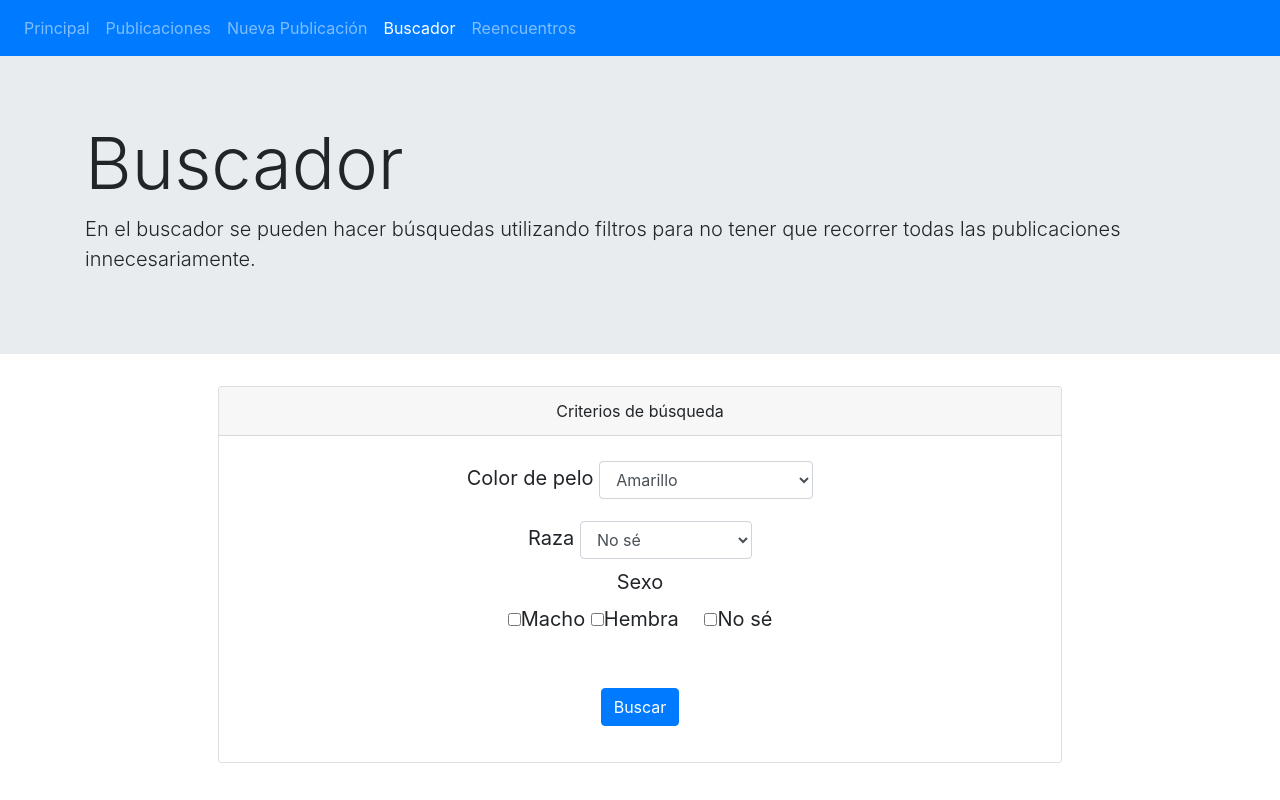
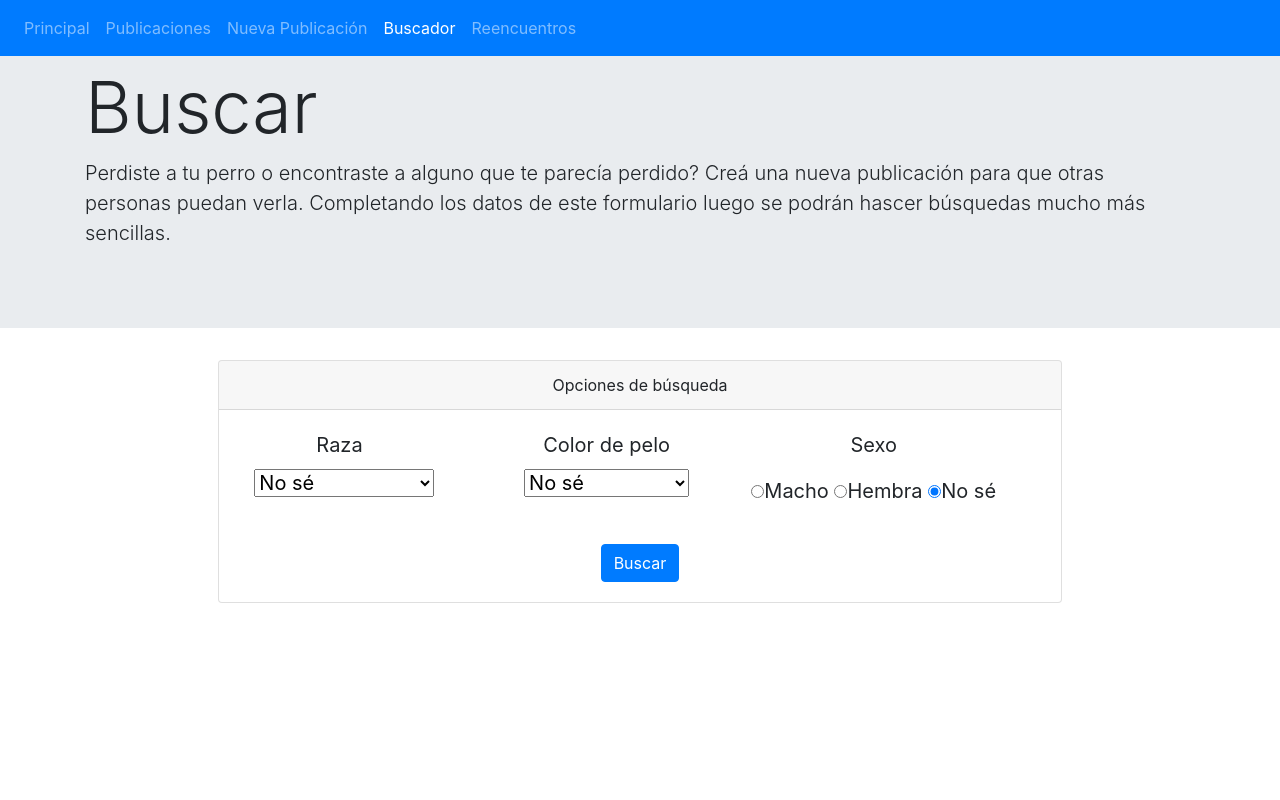
Before and after one commit to eliasconde/PF-ComIT-Conde, a PHP site: page /PF-ComIT-Conde/Buscador.php in a window 1280 px wide. Run offline with PHP 8.4, Linux system fonts and the light colour scheme; some libraries are stand-ins or nearby versions.

Commit message:
Se escribe el código para realizar búsquedas filtradas

```diff
--- a/Buscador.php
+++ b/Buscador.php
@@ -1,17 +1,35 @@
+<?php
+    include 'mysql/conexion.php';
+
+?>
 <!DOCTYPE html>
 <html>
+
 <head>
-	<title></title>
+	<title>Buscar</title>
 </head>
+
 <body>
+
+    <div id="fb-root"></div>
+    <script>(function(d, s, id) {
+            var js, fjs = d.getElementsByTagName(s)[0];
+            if (d.getElementById(id)) return;
+            js = d.createElement(s); js.id = id;
+            js.src = 'https://connect.facebook.net/es_ES/sdk.js#xfbml=1&version=v2.11&appId=889406647892264';
+            fjs.parentNode.insertBefore(js, fjs);
+        }(document, 'script', 'facebook-jssdk'));
+    </script>
+
+
     <link rel="stylesheet" href="https://maxcdn.bootstrapcdn.com/bootstrap/4.0.0-beta.2/css/bootstrap.min.css">
 	<script src="https://code.jquery.com/jquery-3.2.1.slim.min.js"></script>
 	<script src="https://cdnjs.cloudflare.com/ajax/libs/popper.js/1.12.3/umd/popper.min.js"></script>
 	<script src="https://maxcdn.bootstrapcdn.com/bootstrap/4.0.0-beta.2/js/bootstrap.min.js"></script>
 
+
 <!--Barra de navegación-->
-
-<nav class="navbar navbar-expand-lg navbar-dark bg-primary">
+  <nav class="navbar fixed-top navbar-expand-lg navbar-dark bg-primary">
     <button class="navbar-toggler" type="button" data-toggle="collapse" data-target="#navbarSupportedContent" aria-controls="navbarSupportedContent" aria-expanded="false" aria-label="Toggle navigation">
       <span class="navbar-toggler-icon"></span>
     </button>
@@ -19,7 +37,7 @@
     <div class="collapse navbar-collapse" id="navbarSupportedContent">
       <ul class="navbar-nav mr-auto">
         <li class="nav-item">
-        <a class="nav-link" href="index.php">Principal</a>
+          <a class="nav-link" href="Index.php">Principal</a>
         </li>
         <li class="nav-item">
           <a class="nav-link" href="Publicaciones.php">Publicaciones </a>
@@ -27,8 +45,8 @@
         <li class="nav-item">
           <a class="nav-link" href="Nueva_publicacion.php">Nueva Publicación </a>
         </li>
-      <li class="nav-item active">
-        <a class="nav-link" href="#">Buscador </a>
+        <li class="nav-item">
+          <a class="nav-link active" href="#">Buscador </a>
         </li>
         <li class="nav-item">
           <a class="nav-link" href="Reencuentros.php">Reencuentros </a>
@@ -38,83 +56,87 @@
   </nav>
 
 <!-- Título y texto explicativo de este apartado-->
-
   <div class="jumbotron jumbotron-fluid">
     <div class="container">
-    <h1 class="display-3">Buscador</h1>
-    <p class="lead"> En el buscador se pueden hacer búsquedas utilizando filtros para no tener que recorrer todas las publicaciones innecesariamente. </p>
+      <h1 class="display-3">Buscar</h1>
+      <p class="lead"> Perdiste a tu perro o encontraste a alguno que te parecía perdido? Creá una nueva publicación para que otras personas puedan verla. Completando los datos de este formulario luego se podrán hascer búsquedas mucho más sencillas. </p>
     </div>
   </div>
 
-<!--Elementos del formulario de búsqueda-->
+<!-----------------------------OPCIONES DE BUSQUEDA------------------------------------>
 
-<!-- Formulario para elegir criterios de búsqueda -->
 <div class="row">
     <div class="col"> </div>
     <div class="col-8">
 
     <div class="card text-center">
     <div class="card-header">
-    Criterios de búsqueda
+      Opciones de búsqueda
     </div>
     <div class="card-body">
         <blockquote class="blockquote mb-0">
-      <!--Menú desplegable para Color de pelo-->
-            <div class="form-group">
-              <label class="col-form-label" for="formGroupExampleInput">Color de pelo</label>
-              <div class="btn-group">
-                <select class="form-control bg-default">
-                    <option>Amarillo</option>
-                    <option>Amarillo con manchas</option>
-                    <option>Blanco</option>
-                    <option>Blanco con manchas</option>
-                    <option>Gris</option>
-                    <option>Gris con manchas</option>
-                    <option>Marrón</option>
-                    <option>Marrón con manchas</option>
-                    <option>Negro</option>
-                    <option>Negro con manchas</option>
+
+            <form method="post" action="<?php echo $_SERVER['PHP_SELF'] ?>">
+                <div class="container">
+                    <!--RAZA---COLOR DE PELO---SEXO-->
+                    <div class= "row">
+                        <div class="col-3">
+                            <!--RAZA-->
+                            <label>Raza</label>
+                            <select name="raza">
+                                <option value="No sé">No sé</option>
+                                <option value="Beagle">Beagle</option>
+                                <option value="Border Collie">Border Collie</option>
+                                <option value="Boxer">Boxer</option>
+                                <option value="Bulldog Francés">Bulldog Francés</option>
+                                <option value="Caniche">Caniche</option>
+                                <option value="Cocker">Cocker</option>
+                                <option value="Dogo">Dogo</option>
+                                <option value="Labrador">Labrador</option>
+                                <option value="Mestizo">Mestizo</option>
+                                <option value="Ovejero">Ovejero</option>
+                                <option value="Salchicha">Salchicha</option>
+                                <option value="Yorkshire Terrier">Yorkshire Terrier</option>
                             </select>
                         </div>
-            </div>
-
-      <!--Dropdown para raza-->
-        <div class="form-group">
-          <label class="col-form-label" for="formGroupExampleInput">Raza</label>
-          <div class="btn-group">
-            <select class="form-control bg-default">
-             <option>No sé</option>
-             <option>Beagle</option>
-             <option>Border Collie</option>
-             <option>Boxer</option>
-             <option>Bulldog Francés</option>
-             <option>Caniche</option>
-             <option>Cocker</option>
-             <option>Dogo</option>
-             <option>Labrador</option>
-             <option>Mestizo</option>
-             <option>Ovejero</option>
-             <option>Salchicha</option>
-             <option>Yorkshire Terrier</option>
+                        <div class="col-1"></div>
+                        <div class="col-3">
+                            <!--COLOR DE PELO-->
+                            <label>Color de pelo</label>
+                            <select name="pelo">
+                                <option value="No sé">No sé</option>
+                                <option value="Blanco">Blanco</option>
+                                <option value="Beige">Beige</option>
+                                <option value="Gris Claro">Gris Claro</option>
+                                <option value="Gris Oscuro">Gris Oscuro</option>
+                                <option value="Marrón Claro">Marrón Claro</option>
+                                <option value="Marrón Oscuro">Marrón Oscuro</option>
+                                <option value="Negro">Negro</option>
                             </select>
                         </div>
-
-      <!--Selección de Sexo-->
-        <div class="form-group">
-          <label class="col-form-label" for="formGroupExampleInput">Sexo</label>
-            <div class="form-check">
-              <label class="checkbox-inline"><input type="checkbox" value="Macho">Macho</label>
-              <label class="checkbox-inline"><input type="checkbox" value="Hembra">Hembra</label>
-              <label class="form-check-label"><input type="checkbox" value="No sé">No sé</label>
+                        <div class="col-5">
+                            <!--SEXO-->
+                            <div class="radio">
+                                <p>Sexo</p>
+                                <label class="radio-inline"><input type="radio" name="sexo" value="Macho">Macho</label>
+                                <label class="radio-inline"><input type="radio" name="sexo" value="Hembra">Hembra</label>
+                                <label class="radio-inline"><input type="radio" name="sexo" value="No sé" checked>No sé</label>
                             </div>
                         </div>
-
+                    </div>
                     <br>
 
-    <!--Botón para creación de publicación-->
+                    <!--BOTON PARA BUSCAR-->
 
-	<button type="submit" class="btn btn-primary">Buscar</button>
-
+                    <div class='row'>
+                        <div class="col-4"></div>
+                        <div class="col-4">
+                            <button type="submit" id="buscar" name="buscar" class="btn btn-primary">Buscar</button>
+                        </div>
+                        <div class="col-4"></div>
+                    </div>
+                </div>
+            </form>
         </blockquote>
     </div>
     </div>
@@ -123,5 +145,73 @@
     <div class="col"> </div>
   </div>
 
+<?php
+
+     if ($_POST){
+
+        // PREPARO LA PARTE DE LA CONSULTA POR RAZA
+        if ($_POST['raza'] != 'No sé'){
+            $raza = " AND (perros.raza = '" . $_POST['raza'] . "')";
+        }else {
+            $raza = '';
+        }
+
+        // PREPARO LA PARTE DE LA CONSULTA POR PELO
+        if ($_POST['pelo'] != 'No sé'){
+            $pelo = " AND (perros.color_pelo = '" . $_POST['pelo'] . "')";
+        }else {
+            $pelo = '';
+        }
+
+        // PREPARO LA PARTE DE LA CONSULTA POR SEXO
+        if ($_POST['sexo'] != 'No sé'){
+            $sexo = " AND (perros.sexo = '" . $_POST['sexo'] . "')";
+        }else {
+            $sexo = '';
+        }
+
+        $sql = "SELECT nombre_user, fecha, texto, img_ruta, id_pub
+        FROM usuarios, publicaciones, perros
+        WHERE (((publicaciones.reencuentro <> 1) or (publicaciones.cerrada <> 1))
+        AND ((usuarios.id_user = publicaciones.id_user) and (perros.id_perro = publicaciones.id_perro)))" . $raza . $pelo . $sexo . " ORDER BY publicaciones.fecha";
+
+        $result = mysqli_query ($conn, $sql);
+
+        if (mysqli_num_rows($result) > 0){
+
+        while ($row = mysqli_fetch_assoc($result)){
+
+            echo    "<div class='container' id='" . $row["id_pub"] . "'>";
+            echo       "<div class='row'>" ;
+            echo       "<div class='col-md-3'></div>";
+            echo       "<div class='col-md-6'>";
+            echo            "<img class='img-responsive img-thumbnail' src='" . $row["img_ruta"] . "'>";
+            echo        "</div>";
+            echo        "<div class='col-md-3'></div>";
+            echo    "</div>";
+            echo    "<div class='row bg-info'>";
+            echo        "<div class='col-md-4'><h4>" . $row["nombre_user"] . "</h4></div>";
+            echo        "<div class='col-md-5'></div>";
+            echo        "<div class='col-md-3'><h4>" . $row["fecha"] . "</h4></div>";
+            echo    "</div>";
+            echo    "<div class='row bg-light'>";
+            echo        "<h5>" . $row["texto"] . "</h5>";
+            echo    "</div>";
+            echo    "<div class='fb-comments' data-href='http://localhost/PF-ComIT-Conde/" . $row["id_pub"] . "' data-width='100%' data-numposts='3' data-order-by='reverse_time'></div>";
+            echo    "</div>";
+            echo    "<br>";
+        }
+        } else {
+                    //NO HAY PUBLICACIONES PARA MOSTRAR, PRESENTAR UN CARTEL
+                    echo "<h1>No hay publicaciones para mostrar</h1>";
+                }
+
+        mysqli_close($conn);
+    }
+
+?>
+
+
+
 </body>
 </html>
```
Also changed, not shown: js/Scripts.js (+7 -9 lines). Lines whose indentation alone changed are shown as unchanged.
